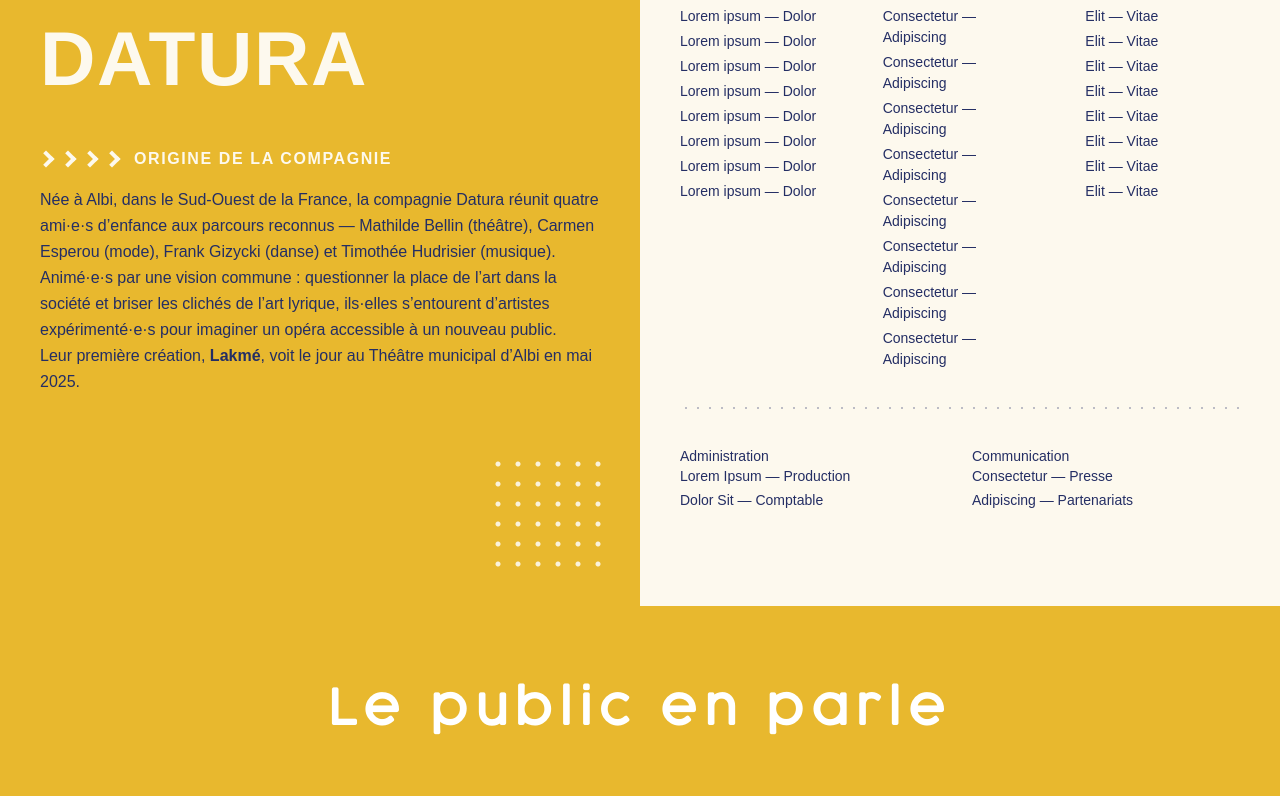
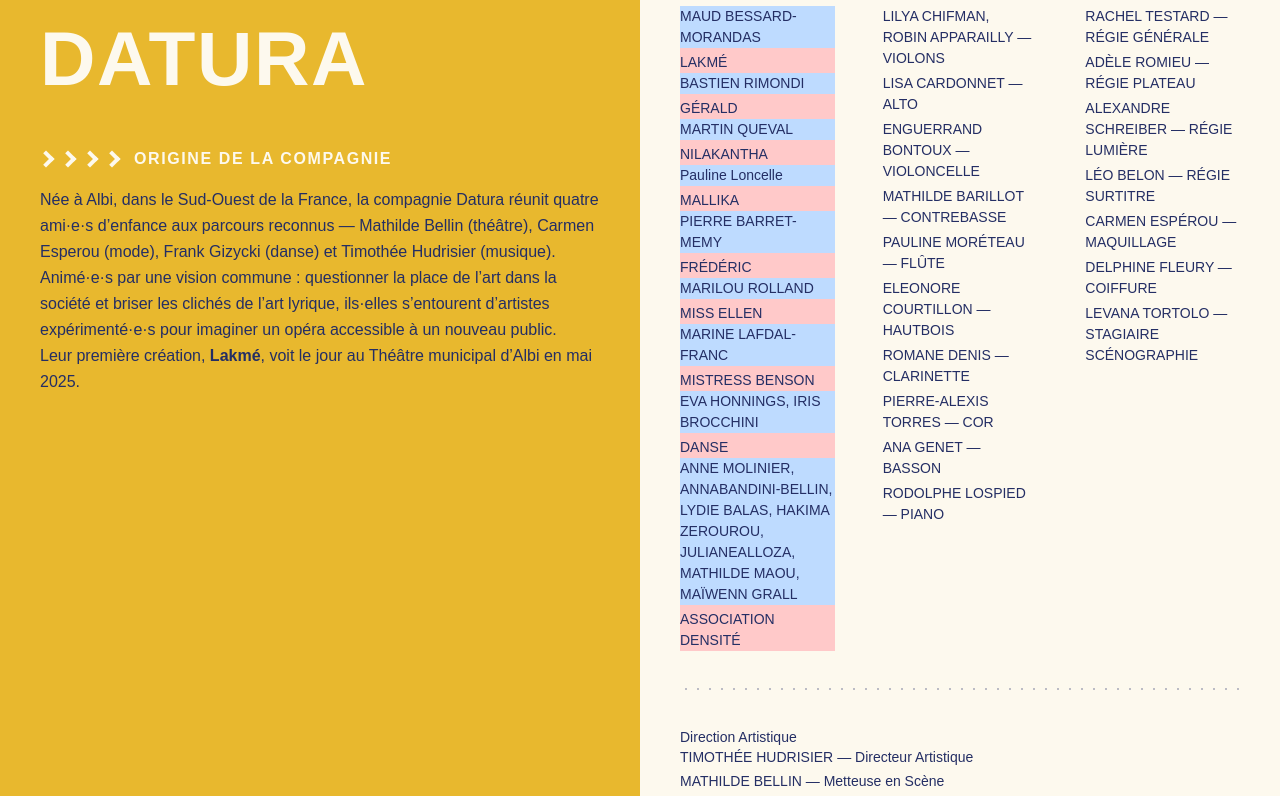
Before and after one commit to cie-datura/cie-datura-web, a Next.js app: page / in a window 1280 px wide. Shown: the part 1160-1956 px from the top of the page. Built offline with nearby package versions, Linux system fonts and the light colour scheme.

Commit message:
restructure data + display syle

```diff
--- a/app/components/AboutDatura.tsx
+++ b/app/components/AboutDatura.tsx
@@ -1,39 +1,14 @@
-import YouTubePlayer from "./YouTubePlayer";
 export default function AboutDatura() {
-
-  const plateau = [
-    {
-      nom: "MAUD BESSARD-MORANDAS",
-      rôle: "LAKMÉ",
-    },
-    {
-      nom: "BASTIEN RIMONDI",
-      rôle: "GÉRALD",
-    },
-    {
-      nom: "MARTIN QUEVAL",
-      rôle: "NILAKANTHA",
-    },
-    {
-      nom: "Pauline Loncelle",
-      rôle: "MALLIKA",
-    },
-    {
-      nom: "PIERRE BARRET-MEMY",
-      rôle: "FRÉDÉRIC",
-    },
-    {
-      nom: "MARILOU ROLLAND",
-      rôle: "MISS ELLEN",
-    },
-    {
-      nom: "MARINE LAFDAL-FRANC",
-      rôle: "MISTRESS BENSON",
-    },
-    {
-      nom: ["EVA HONNINGS", "IRIS BROCCHINI"],
-      rôle: "DANSE",
-    },
+  const production = {
+    plateau: [
+      { nom: "MAUD BESSARD-MORANDAS", rôle: "LAKMÉ" },
+      { nom: "BASTIEN RIMONDI", rôle: "GÉRALD" },
+      { nom: "MARTIN QUEVAL", rôle: "NILAKANTHA" },
+      { nom: "Pauline Loncelle", rôle: "MALLIKA" },
+      { nom: "PIERRE BARRET-MEMY", rôle: "FRÉDÉRIC" },
+      { nom: "MARILOU ROLLAND", rôle: "MISS ELLEN" },
+      { nom: "MARINE LAFDAL-FRANC", rôle: "MISTRESS BENSON" },
+      { nom: ["EVA HONNINGS", "IRIS BROCCHINI"], rôle: "DANSE" },
       {
         nom: [
           "ANNE MOLINIER",
@@ -46,9 +21,9 @@ export default function AboutDatura() {
         ],
         rôle: "ASSOCIATION DENSITÉ",
       },
-  ];
+    ],
 
-  const technique = [
+    technique: [
       { nom: "RACHEL TESTARD", rôle: "RÉGIE GÉNÉRALE" },
       { nom: "ADÈLE ROMIEU", rôle: "RÉGIE PLATEAU" },
       { nom: "ALEXANDRE SCHREIBER", rôle: "RÉGIE LUMIÈRE" },
@@ -56,9 +31,9 @@ export default function AboutDatura() {
       { nom: "CARMEN ESPÉROU", rôle: "MAQUILLAGE" },
       { nom: "DELPHINE FLEURY", rôle: "COIFFURE" },
       { nom: "LEVANA TORTOLO", rôle: "STAGIAIRE SCÉNOGRAPHIE" },
-  ];
+    ],
 
-  const orchestre = [
+    orchestre: [
       { nom: ["LILYA CHIFMAN", "ROBIN APPARAILLY"], rôle: "VIOLONS" },
       { nom: "LISA CARDONNET", rôle: "ALTO" },
       { nom: "ENGUERRAND BONTOUX", rôle: "VIOLONCELLE" },
@@ -69,9 +44,19 @@ export default function AboutDatura() {
       { nom: "PIERRE-ALEXIS TORRES", rôle: "COR" },
       { nom: "ANA GENET", rôle: "BASSON" },
       { nom: "RODOLPHE LOSPIED", rôle: "PIANO" },
-  ];
+    ],
 
-  //plateau[{nom : string || string[], rôle: string}], technique[{nom: string, rôle: string}], orchestre[{noms: string[], rôle}], admin[{nom, rôle}]
+    laChefferie: [
+      { nom: "TIMOTHÉE HUDRISIER", rôle: "Directeur Artistique" },
+      { nom: "MATHILDE BELLIN", rôle: "Metteuse en Scène" },
+      { nom: "GUILLEMETTE DABOVAL", rôle: "Directrice Musicale" },
+      { nom: "FRANK GIZYCKI", rôle: "Chorégraphe" },
+      { nom: "ALEXANDRE SCHREIBER", rôle: "Créateur Lumière" },
+      { nom: "RACHEL TESTARD", rôle: "Scénographe" },
+      { nom: "CARMEN ESPÉROU", rôle: "Costumière" },
+    ],
+  };
+
   return (
     <main className="flex flex-col min-h-screen md:grid md:grid-cols-2">
       {/* LEFT PAGE */}
@@ -159,25 +144,40 @@ export default function AboutDatura() {
           <div className="credits mt-8">
             <div>
               <h4>Au plateau</h4>
-              <ul className="space-y-1 text-sm">
-                {Array.from({ length: 8 }).map((_, i) => (
-                  <li key={i}>Lorem ipsum — Dolor</li>
+                {production.plateau.map((membre, i) => (
+              <ul className="space-y-1 text-sm bg-red-200">
+                  <li className="bg-blue-200" key={i}>
+                    {Array.isArray(membre.nom)
+                      ? membre.nom.join(", ")
+                      : membre.nom}{" "}
+                  </li>
+                  <li className="">{membre.rôle}</li>
+              </ul>
                 ))}
-              </ul>
             </div>
             <div>
               <h4>Orchestre</h4>
               <ul className="space-y-1 text-sm">
-                {Array.from({ length: 8 }).map((_, i) => (
-                  <li key={i}>Consectetur — Adipiscing</li>
+                {production.orchestre.map((membre, i) => (
+                  <li key={i}>
+                    {Array.isArray(membre.nom)
+                      ? membre.nom.join(", ")
+                      : membre.nom}{" "}
+                    — {membre.rôle}
+                  </li>
                 ))}
               </ul>
             </div>
             <div>
               <h4>Technique</h4>
               <ul className="space-y-1 text-sm">
-                {Array.from({ length: 8 }).map((_, i) => (
-                  <li key={i}>Elit — Vitae</li>
+                {production.technique.map((membre, i) => (
+                  <li key={i}>
+                    {Array.isArray(membre.nom)
+                      ? membre.nom.join(", ")
+                      : membre.nom}{" "}
+                    — {membre.rôle}
+                  </li>
                 ))}
               </ul>
             </div>
@@ -187,19 +187,18 @@ export default function AboutDatura() {
           <div className="rule-dots mt-8" />
 
           {/* Admin */}
-          <div className="mt-8 grid gap-6 sm:grid-cols-2 text-sm">
+          <div className="mt-8 grid gap-6 sm:grid-cols-1 text-sm">
             <div>
-              <h4>Administration</h4>
+              <h4>Direction Artistique</h4>
               <ul className="space-y-1">
-                <li>Lorem Ipsum — Production</li>
-                <li>Dolor Sit — Comptable</li>
-              </ul>
-            </div>
-            <div>
-              <h4>Communication</h4>
-              <ul className="space-y-1">
-                <li>Consectetur — Presse</li>
-                <li>Adipiscing — Partenariats</li>
+                {production.laChefferie.map((membre, i) => (
+                  <li key={i}>
+                    {Array.isArray(membre.nom)
+                      ? membre.nom.join(", ")
+                      : membre.nom}{" "}
+                    — {membre.rôle}
+                  </li>
+                ))}
               </ul>
             </div>
           </div>
```
Lines whose indentation alone changed are shown as unchanged.
